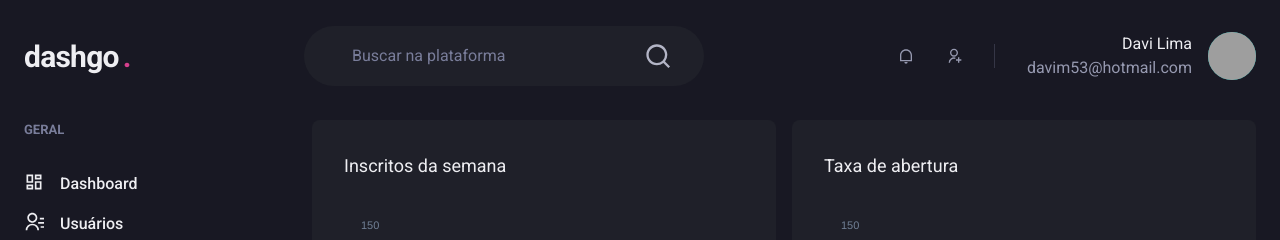
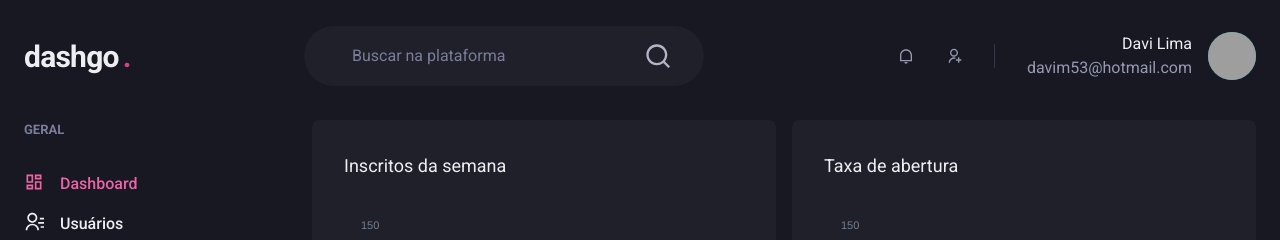
Before and after one commit to davim5/dashgo, a Next.js app: page /dashboard in a window 1280 px wide. Shown: the top 240 px of the page. Built offline with nearby package versions, Linux system fonts and the light colour scheme; grey boxes are pictures that could not be loaded.

Commit message:
Form-de-autenticacao-usando-react-hook-form

```diff
--- a/package.json
+++ b/package.json
@@ -18,6 +18,7 @@
     "react": "17.0.2",
     "react-apexcharts": "^1.3.9",
     "react-dom": "17.0.2",
+    "react-hook-form": "^7.6.7",
     "react-icons": "^4.2.0"
   },
   "devDependencies": {
--- /dev/null
+++ b/src/components/ActiveLink.tsx
@@ -0,0 +1,39 @@
+import { useRouter } from "next/dist/client/router";
+import Link, { LinkProps } from "next/link";
+import { cloneElement, ReactElement } from "react";
+
+
+
+interface ActiveLinkProps extends LinkProps {
+    children: ReactElement;
+    shouldMatchExactHref?: boolean;
+}
+
+export function ActiveLink({
+    children,
+    shouldMatchExactHref = false,
+    ...rest
+}: ActiveLinkProps) {
+
+   const { asPath } = useRouter();
+
+    let isActive = false;
+
+    if(shouldMatchExactHref && (asPath === rest.href || asPath === rest.as)) {
+        isActive = true;
+    }
+
+    if(!shouldMatchExactHref &&
+        (asPath.startsWith(String(rest.href)) ||
+        asPath.startsWith(String(rest.as)))) {
+            isActive = true;
+        }
+
+    return (
+        <Link {...rest}>
+            {cloneElement(children, {
+                color:  isActive ? 'pink.400' : 'gray.50'
+            })}
+        </Link>
+    )
+}
--- a/src/components/Header/SearchBox.tsx
+++ b/src/components/Header/SearchBox.tsx
@@ -1,8 +1,13 @@
 import { Flex, Input, Icon } from '@chakra-ui/react';
+import { useRef } from 'react';
 import { RiSearchLine } from 'react-icons/ri';
 
 
 export function SearchBox(){
+
+
+    const searchInputRef = useRef<HTMLInputElement>(null);
+
     return(
         <Flex
             as="label"
@@ -24,6 +29,7 @@ export function SearchBox(){
                 mr="4"
                 placeholder="Buscar na plataforma"
                 _placeholder={{color: 'gray.400'}}
+                ref={searchInputRef}
             />
 
             <Icon as={RiSearchLine} fontSize="28"/>
--- a/src/components/Sidebar/NavLink.tsx
+++ b/src/components/Sidebar/NavLink.tsx
@@ -1,6 +1,6 @@
 import { Link as ChakraLink, Icon, Text, LinkProps as ChakraLinkProps } from '@chakra-ui/react';
 import { ElementType } from 'react';
-import Link from 'next/link';
+import { ActiveLink } from '../ActiveLink';
 
 interface NavLinkProps extends ChakraLinkProps {
     icon: ElementType;
@@ -10,11 +10,11 @@ interface NavLinkProps extends ChakraLinkProps {
 
 export function NavLink({ icon, href, children, ...rest }: NavLinkProps){
     return(
-        <Link href={href} passHref>
+        <ActiveLink href={href} passHref>
             <ChakraLink display="flex" align="center" {...rest}>
                 <Icon as={icon} fontSize="20"></Icon>
                 <Text ml="4" fontWeight="medium">{children}</Text>
             </ChakraLink>
-        </Link>
+        </ActiveLink>
     );
 }
```
Also changed, not shown: src/components/Form/Input.tsx (+6 -1 lines), src/pages/index.tsx (+18 -2 lines), 1 other file (tests, documents, lock files or other folders).
